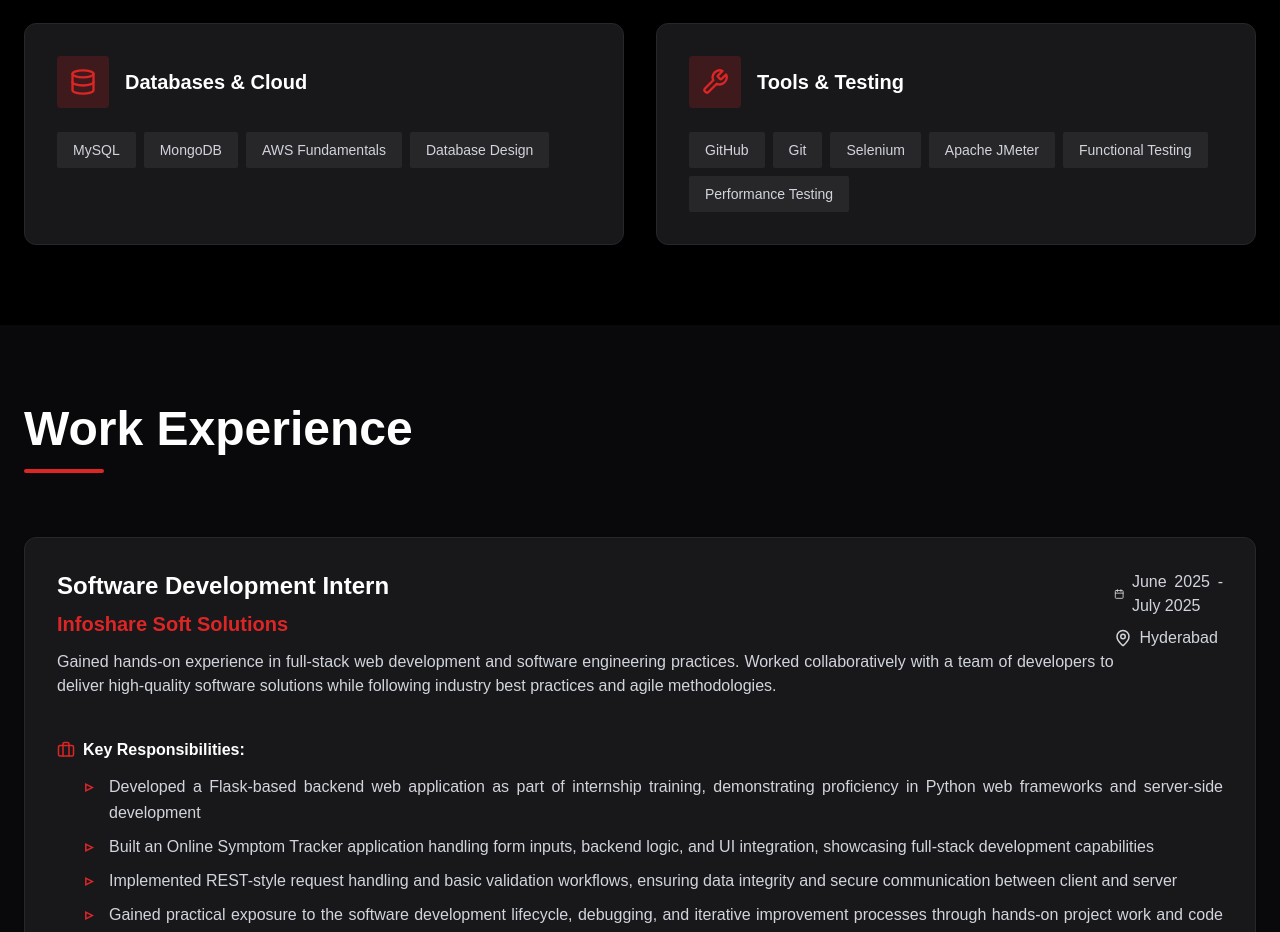
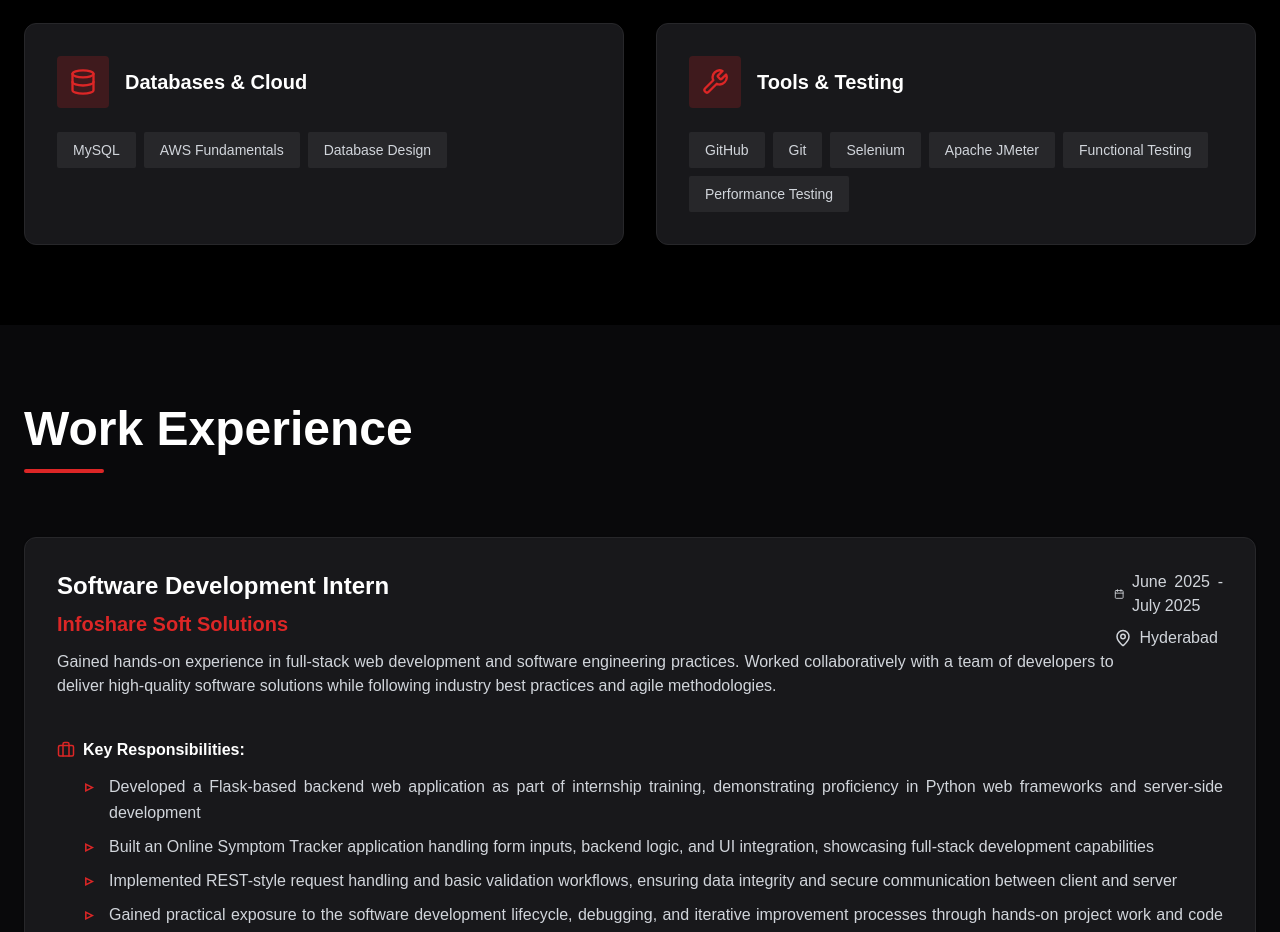
Before and after one commit to Sravyachandra/Sravya-Portfolio, a React (Create React App) app in the folder frontend/: page / in a window 1280 px wide. Shown: the part 2820-3752 px from the top of the page. Built offline with nearby package versions, Linux system fonts and the light colour scheme.

Commit message:
Update Skills component

```diff
--- a/frontend/src/components/Skills.jsx
+++ b/frontend/src/components/Skills.jsx
@@ -29,7 +29,7 @@ const Skills = () => {
       icon: Database,
       title: 'Databases & Cloud',
       color: 'red',
-      skills: ['MySQL', 'MongoDB', 'AWS Fundamentals', 'Database Design'],
+      skills: ['MySQL', 'AWS Fundamentals', 'Database Design'],
     },
     {
       icon: Wrench,
```
